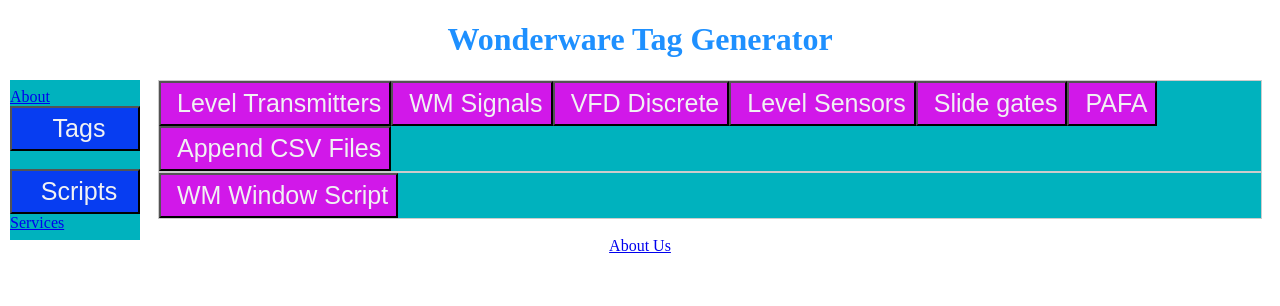
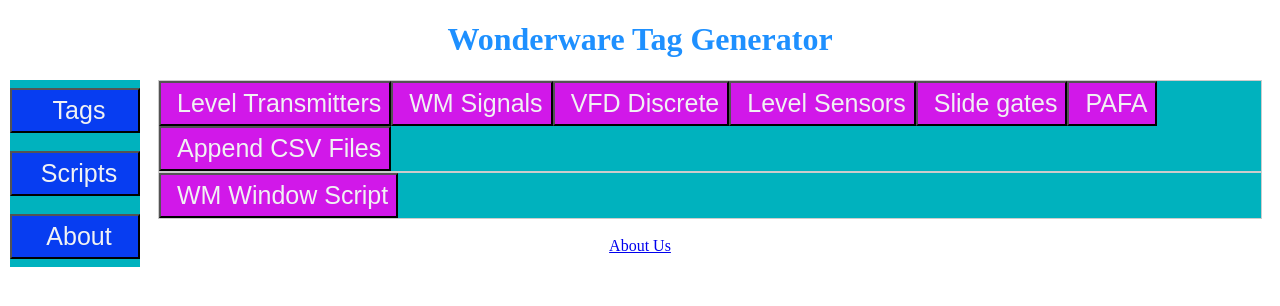
Before and after one commit to sebasalvarez13/ww-tag-generation, a Flask app: page / in a window 1280 px wide. Shown: the top 306 px of the page. Run offline with Flask 2, Linux system fonts and the light colour scheme.

Commit message:
Added "About" button on sidebar

```diff
--- a/templates/index.html
+++ b/templates/index.html
@@ -18,10 +18,9 @@
 
   <!--script src="/static/tabs.js" charset="utf-8"></script-->
   <div class="sidenav">
-    <a href="#about">About</a>
     <button class="pagelinks" onclick="openPage(event, 'tagtabs')">Tags</button><br>
-    <button class="pagelinks" onclick="openPage(event, 'scripttabs')">Scripts</button>
-    <a href="#services">Services</a>
+    <button class="pagelinks" onclick="openPage(event, 'scripttabs')">Scripts</button><br>
+    <button href="/about">About</button>
   </div>
 
   <!--main contains the tabs for the tags and the tab content-->
```
